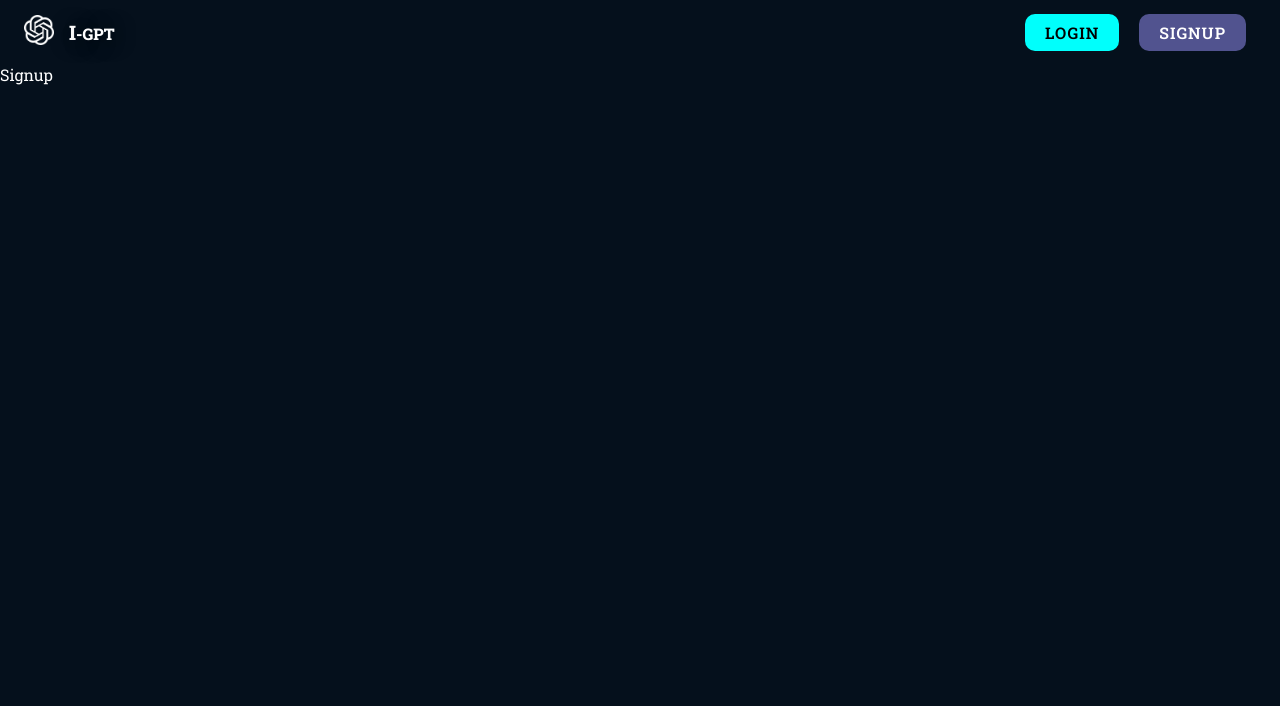
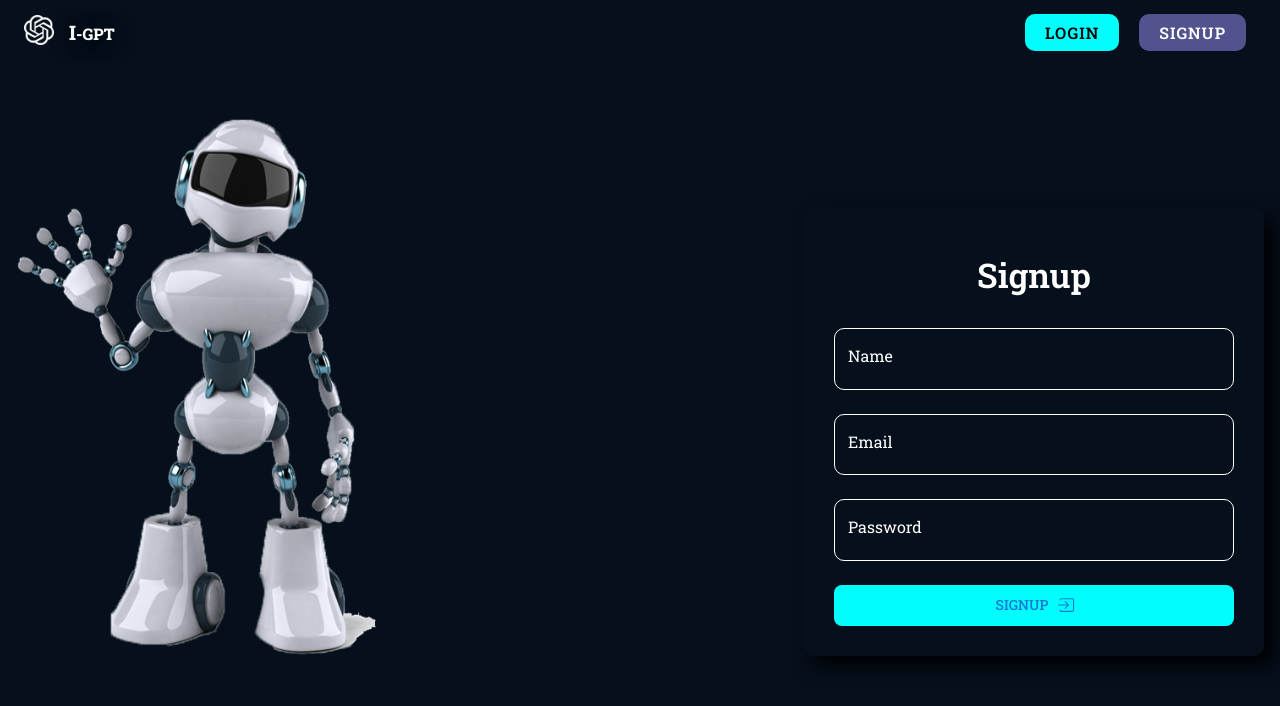
Before and after one commit to hamzathul/ai-chatbot, a React (Vite) app in the folder frontend/: page /signup in a window 1280 px wide. Shown: the top 706 px of the page. Built offline with nearby package versions, Linux system fonts and the light colour scheme; no server answers.

Commit message:
start work with home page ui

```diff
--- a/frontend/src/context/AuthContext.tsx
+++ b/frontend/src/context/AuthContext.tsx
@@ -5,7 +5,7 @@
   useEffect,
   useState,
 } from "react";
-import { checkAuthStatus, loginUser, logoutUser } from "../helpers/api-communicator";
+import { checkAuthStatus, loginUser, logoutUser, signupUser } from "../helpers/api-communicator";
 
 type User = {
   name: string;
@@ -43,7 +43,13 @@
       setisLoggedIn(true)
     }
   };
-  const signup = async (name: string, email: string, password: string) => {};
+  const signup = async (name: string, email: string, password: string) => {
+    const data = await signupUser(name, email, password);
+    if (data) {
+      setUser({ email: data.email, name: data.name });
+      setisLoggedIn(true)
+    }
+  };
   const logout = async () => {
     await logoutUser();
     setisLoggedIn(false)
--- a/frontend/src/helpers/api-communicator.ts
+++ b/frontend/src/helpers/api-communicator.ts
@@ -1,16 +1,33 @@
-import axios from 'axios'
+import axios from "axios";
 
-export const loginUser = async (email:string, password:string) => {
+export const loginUser = async (email: string, password: string) => {
   const res = await axios.post("/user/login", {
     email,
     password,
   });
-    if(res.status!==200){
-        throw new Error("Unable to login")
+  if (res.status !== 200) {
+    throw new Error("Unable to login");
   }
-    const data = await res.data
-    return data
+  const data = await res.data;
+  return data;
+};
+
+export const signupUser = async (
+  name: string,
+  email: string,
+  password: string
+) => {
+  const res = await axios.post("/user/signup", {
+    name,
+    email,
+    password,
+  });
+  if (res.status !== 201) {
+    throw new Error("Unable to Signup");
   }
+  const data = await res.data;
+  return data;
+};
 
 export const checkAuthStatus = async () => {
   const res = await axios.get("/user/auth-status");
@@ -21,8 +38,8 @@
   return data;
 };
 
-export const sendChatRequest = async (message:string) => {
-  const res = await axios.post("/chat/new", {message});
+export const sendChatRequest = async (message: string) => {
+  const res = await axios.post("/chat/new", { message });
   if (res.status !== 200) {
     throw new Error("Unable to send chat");
   }
--- a/frontend/src/pages/Signup.tsx
+++ b/frontend/src/pages/Signup.tsx
@@ -1,9 +1,101 @@
-import React from 'react'
+import React, { useEffect } from "react";
+import { Box, Typography, Button } from "@mui/material";
+import CustomizedInput from "../components/CustomizedInput";
+import { IoIosLogIn } from "react-icons/io";
+import { toast } from "react-hot-toast";
+import { useAuth } from "../context/AuthContext";
+import { useNavigate } from "react-router-dom";
 
-function Signup() {
+const Signup = () => {
+  const navigate = useNavigate();
+  const auth = useAuth();
+  const handleSubmit = async (e: React.FormEvent<HTMLFormElement>) => {
+    e.preventDefault();
+    const formData = new FormData(e.currentTarget);
+    const name = formData.get("name") as string;
+    const email = formData.get("email") as string; // it will work on the basis of name that we given on the form
+    const password = formData.get("password") as string;
+    try {
+      toast.loading("Signing Up...", { id: "signup" });
+      await auth?.signup(name, email, password);
+      toast.success("Signed Up Successfully", { id: "signup" });
+    } catch (error) {
+      console.log(error);
+      toast.error("Sign Up Failed!", { id: "signup" });
+    }
+  };
+
+  useEffect(() => {
+    if (auth?.user) {
+      return navigate("/chat");
+    }
+  }, [auth]);
+
   return (
-    <div>Signup</div>
-  )
-}
+    <Box width={"100%"} height={"100%"} display={"flex"} flex={1}>
+      <Box padding={1} mt={5} display={{ md: "flex", sm: "none", xs: "none" }}>
+        <img src="airobot.png" alt="Robot" style={{ width: "400px" }} />
+      </Box>
+      <Box
+        display={"flex"}
+        flex={{ xs: 1, md: 0.5 }}
+        justifyContent={"center"}
+        alignItems={"center"}
+        padding={2}
+        ml={"auto"}
+        mt={16}
+      >
+        <form
+          onSubmit={handleSubmit}
+          style={{
+            margin: "auto",
+            padding: "30px",
+            boxShadow: "10px 10px 20px #000",
+            borderRadius: "10px",
+            border: "none",
+          }}
+        >
+          <Box
+            sx={{
+              display: "flex",
+              flexDirection: "column",
+              justifyContent: "center",
+            }}
+          >
+            <Typography
+              variant="h4"
+              textAlign={"center"}
+              padding={2}
+              fontWeight={600}
+            >
+              Signup
+            </Typography>
+            <CustomizedInput type="text" name="name" label="Name" />
+            <CustomizedInput type="email" name="email" label="Email" />
+            <CustomizedInput type="password" name="password" label="Password" />
+            <Button
+              type="submit"
+              sx={{
+                px: 2,
+                py: 1,
+                mt: 2,
+                width: "400px",
+                borderRadius: 2,
+                bgcolor: "#00fffc",
+                ":hover": {
+                  bgcolor: "white",
+                  color: "black",
+                },
+              }}
+              endIcon={<IoIosLogIn />}
+            >
+              Signup
+            </Button>
+          </Box>
+        </form>
+      </Box>
+    </Box>
+  );
+};
 
-export default Signup
+export default Signup;
```
Lines whose indentation alone changed are shown as unchanged.
